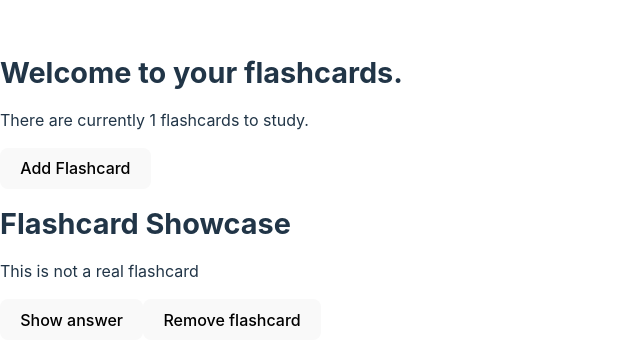
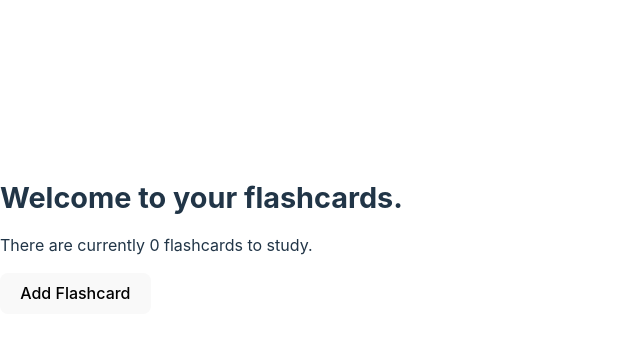
Before and after one commit to Hauskamel/vite_react_boilerplate, a React (Vite) app: page / in a window 1280 px wide. Shown: the part 162-526 px from the top of the page, without its empty margins (0-640 px from the left). Built offline with nearby package versions, Linux system fonts and the light colour scheme.

Commit message:
flashcard front and back seperated in 2 files

```diff
--- a/src/App.jsx
+++ b/src/App.jsx
@@ -1,20 +1,30 @@
-import {useState} from 'react'
+import {useEffect, useState} from 'react'
 import Flashcard from "./components/flashcard.jsx";
-import {nanoid} from "nanoid";
+import { nanoid } from "nanoid";
+
 
 function App(props) {
 
-    let [flashcards, setFlashcards] = useState(props.flashcards);
+    const questions = document.querySelectorAll(".question");
 
-    function deleteFlashcard (id) {
+    // const flashcards= [];
+    const [flashcards, setFlashcards] = useState(props.flashcards);
+
+    function deleteFlashcard(id) {
         const remainingFlashcards = flashcards.filter(card => id !== card.id);
         setFlashcards(remainingFlashcards);
     }
 
-    function showAnswer (id) {
-        const clickedCard = flashcards.filter(card => id === card.id)
-        console.log(Object.values(...clickedCard)[2])
+    function setAnswer(id) {
+
+        const clickedCard = flashcards.filter(card => id === card.id);
+        clickedCard.map(keyValuePair => {
+            return {...keyValuePair, showAnswer: true}
+        });
+
+        console.log(questions)
     }
+
 
     const flashCardsList = flashcards.map((card) => (
         <Flashcard
@@ -23,7 +33,7 @@ function App(props) {
             name={card.name}
             text={card.text}
             answer={card.answer}
-            showAnswer={showAnswer}
+            setAnswer={setAnswer}
             deleteFlashcard={deleteFlashcard}
         />
     ));
@@ -39,9 +49,8 @@ function App(props) {
             answer: answer,
             id: `flashcard-${nanoid}`
         }
-        setFlashcards([...flashcards, newFlashcard])
+        setFlashcards([...flashcards, newFlashcard]);
     }
-
 
     return (
         <>
@@ -61,4 +70,5 @@ function App(props) {
     )
 }
 
+
 export default App;
--- a/src/components/flashcard.jsx
+++ b/src/components/flashcard.jsx
@@ -5,17 +5,21 @@ function Flashcard (props) {
             <div className="fc_wrapper question">
                 <h1 className="fc_name">{props.name}</h1>
                 <p className="fc_text">{props.text}</p>
-                <button className="fc_show-answer_btn" onClick={() => props.showAnswer(props.id)}>Show answer</button>
-                <button className="fc_remove" onClick={() => props.deleteFlashcard(props.id)}>Remove flashcard</button>
+                <button
+                    className="fc_show-answer_btn"
+                    onClick={() => {
+                        props.setAnswer(props.id);
+                    }}
+                >Show answer</button>
+                <button className="fc_remove" onClick={() => {
+                    props.deleteFlashcard(props.id)
+                }}>Remove flashcard</button>
             </div>
 
             <div className="fc_wrapper answer hidden">
                 <p className="fc_answer_text">{props.answer}</p>
             </div>
         </>
-
-
-
     )
 }
 
--- a/src/index.css
+++ b/src/index.css
@@ -79,5 +79,5 @@ button:focus-visible {
 }
 
 .hidden {
-  display: none;
+  display: block;
 }
--- a/src/main.jsx
+++ b/src/main.jsx
@@ -4,13 +4,7 @@ import App from './App.jsx';
 import './index.css';
 
 
-const DATA = [{
-    name: "Flashcard Showcase",
-    text: "This is not a real flashcard",
-    answer: "Its my mother"
-}];
-
-
+const DATA = [];
 
 ReactDOM.createRoot(document.getElementById('root')).render(
   <React.StrictMode>
```
Also changed, not shown: src/components/flashcard-back.jsx (added).
